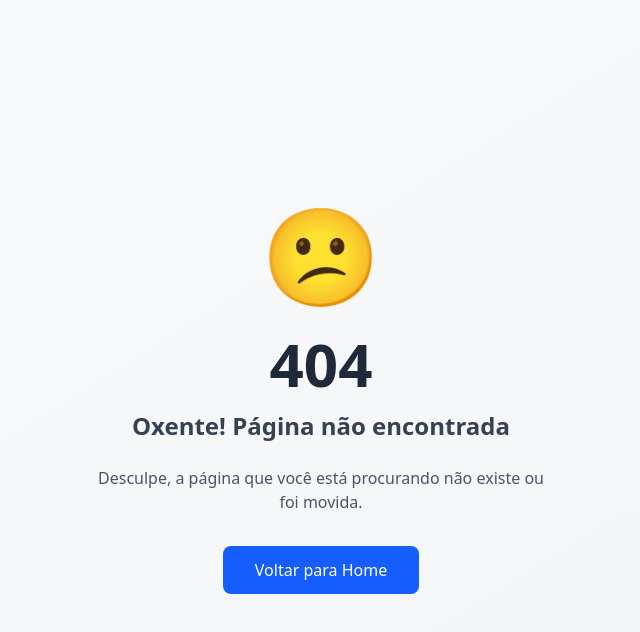
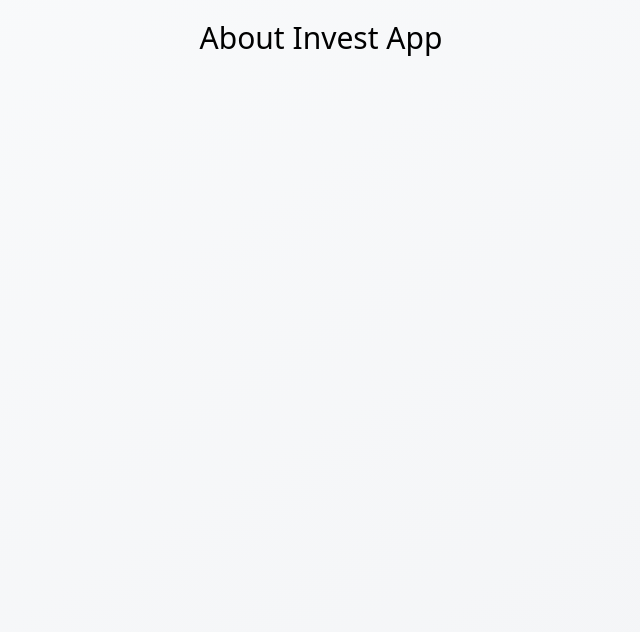
Before and after one commit to luizchaves/pw2-2025-2, a Next.js app in the folder classroom/packages/nextjs/invest-app/: page /about in a window 1280 px wide. Before the commit this address had no page. Shown: the top 632 px of the page, without its empty margins (319-959 px from the left). Built offline with nearby package versions, Linux system fonts and the light colour scheme.

Commit message:
refactor: Add About page and remove Hello page

```diff
--- /dev/null
+++ b/classroom/packages/nextjs/invest-app/app/about/page.tsx
@@ -0,0 +1,3 @@
+export default function About() {
+  return <h1 className="p-5 text-center text-3xl">About Invest App</h1>;
+}
--- a/classroom/packages/nextjs/invest-app/app/hello/page.tsx
+++ /dev/null
@@ -1,3 +0,0 @@
-export default function Hello() {
-  return <h1 className="p-5 text-center text-3xl">Hello, Invest App!</h1>;
-}
```
